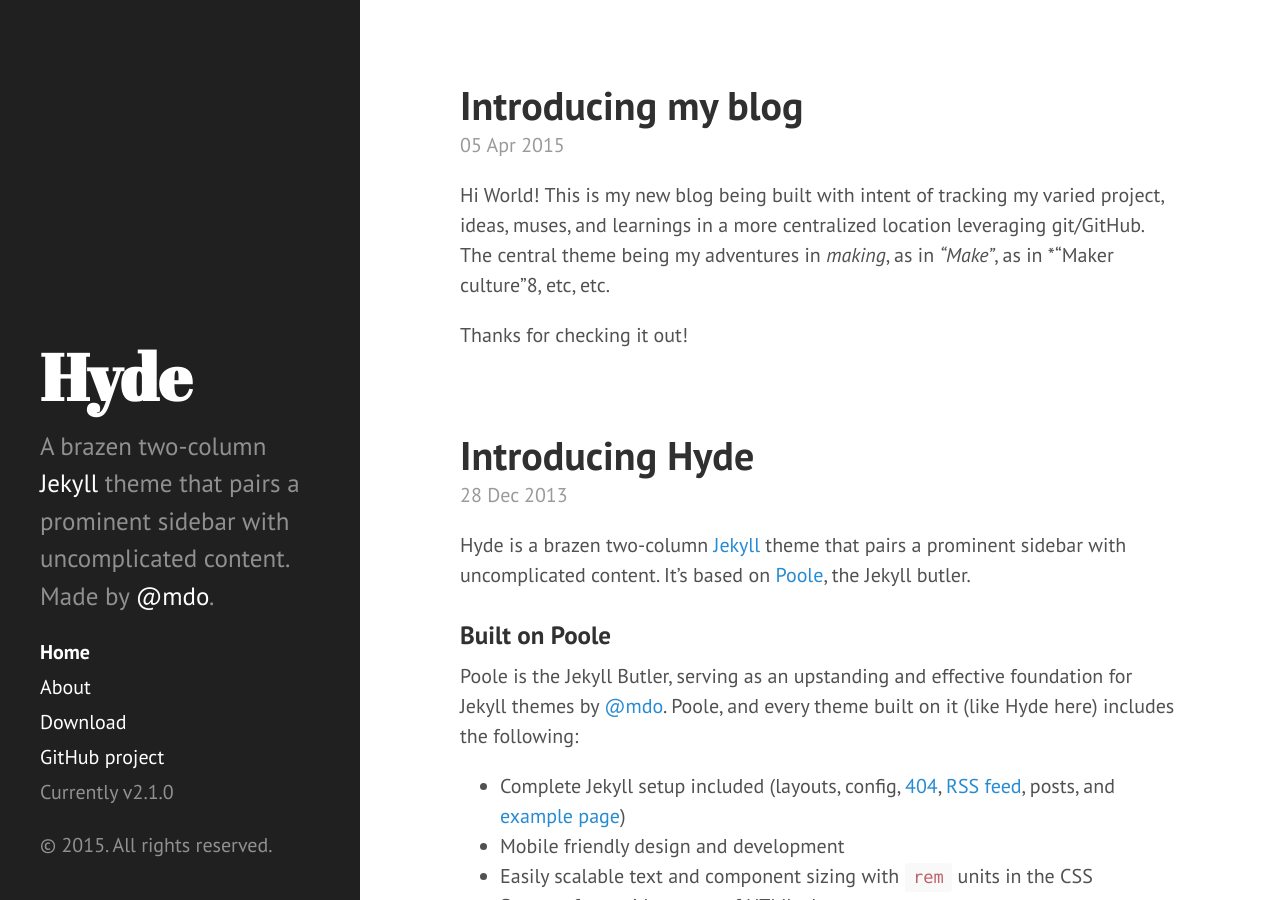
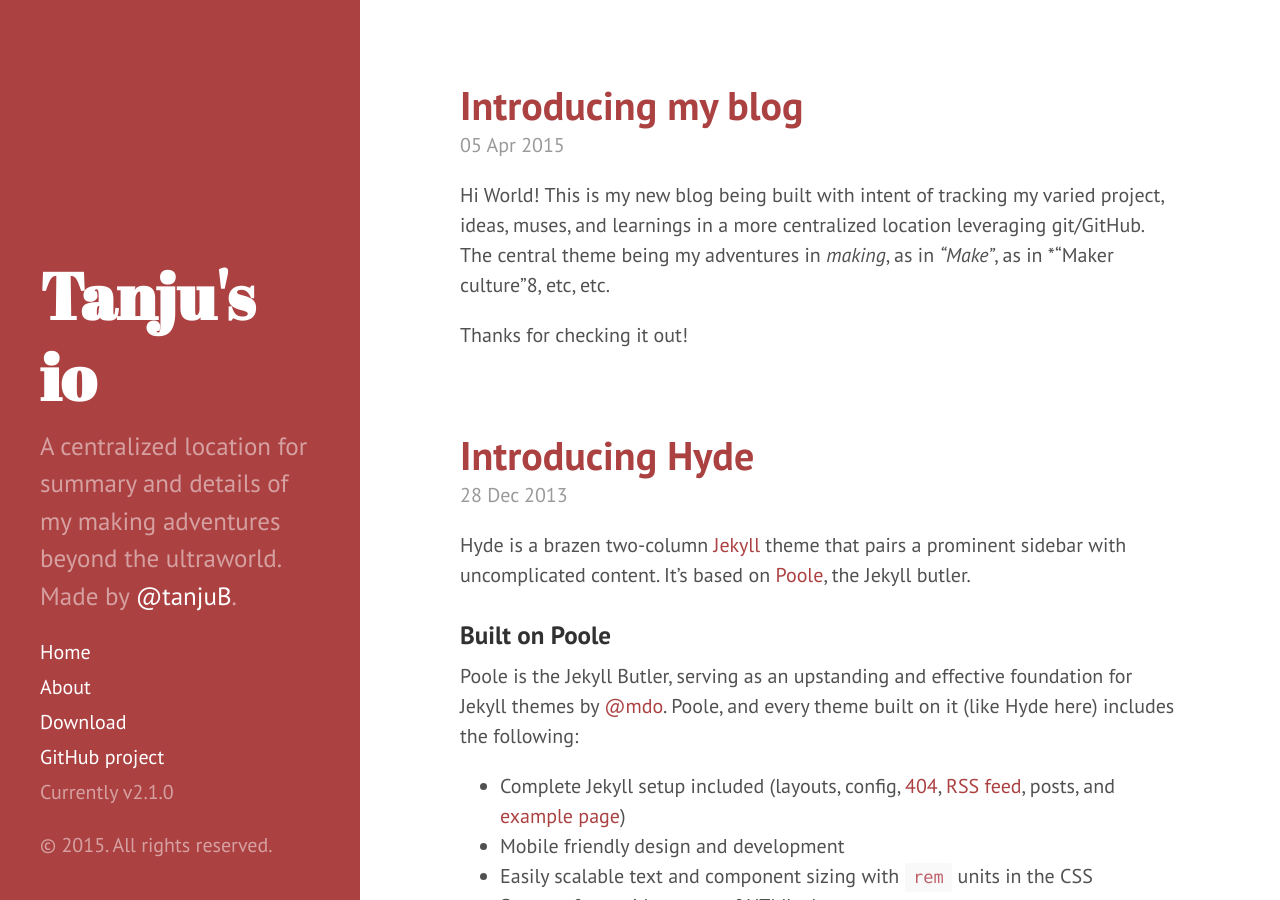
Before and after one commit to tanju-b/tanju-b.github.io, a Jekyll site: the page built from index.html, in a window 1280 px wide and 900 px high. Built offline with Jekyll 4.4.1, drawn with Linux system fonts in a browser that asks for light colours; Markdown is read by kramdown in place of the engine named in the settings; the list of posts is cut into pages by our own code.

Commit message:
initial setup

```diff
--- a/_config.yml
+++ b/_config.yml
@@ -7,20 +7,20 @@
 relative_permalinks: true
 
 # Setup
-title:            Hyde
-tagline:          'A Jekyll theme'
-description:      'A brazen two-column <a href="http://jekyllrb.com" target="_blank">Jekyll</a> theme that pairs a prominent sidebar with uncomplicated content. Made by <a href="https://twitter.com/mdo" target="_blank">@mdo</a>.'
-url:              http://hyde.getpoole.com
-baseurl:          /
+title:            Tanju's io
+tagline:          'Make yo self before you wreck yo self'
+description:      'A centralized location for summary and details of my making adventures beyond the ultraworld. Made by <a href="https://twitter.com/tanjub" target="_blank">@tanjuB</a>.'
+#url:              http://hyde.getpoole.com
+#baseurl:          /
 
 author:
-  name:           'Mark Otto'
-  url:            https://twitter.com/mdo
+  name:           'Tanju Bayramoglu'
+  url:            https://twitter.com/tanjub
 
 paginate:         5
 
 # Custom vars
 version:          2.1.0
 
-github:
-  repo:           https://github.com/poole/hyde
+#github:
+#  repo:           https://github.com/poole/hyde
--- a/_layouts/default.html
+++ b/_layouts/default.html
@@ -6,7 +6,8 @@
   <body>
 
     {% include sidebar.html %}
-
+	<body class="theme-base-08">
+	<body class="layout-reverse">
     <div class="content container">
       {{ content }}
     </div>
```
Also changed, not shown: public/apple-touch-icon-143-precomposed-Original.png (added), public/apple-touch-icon-144-precomposed.png.
